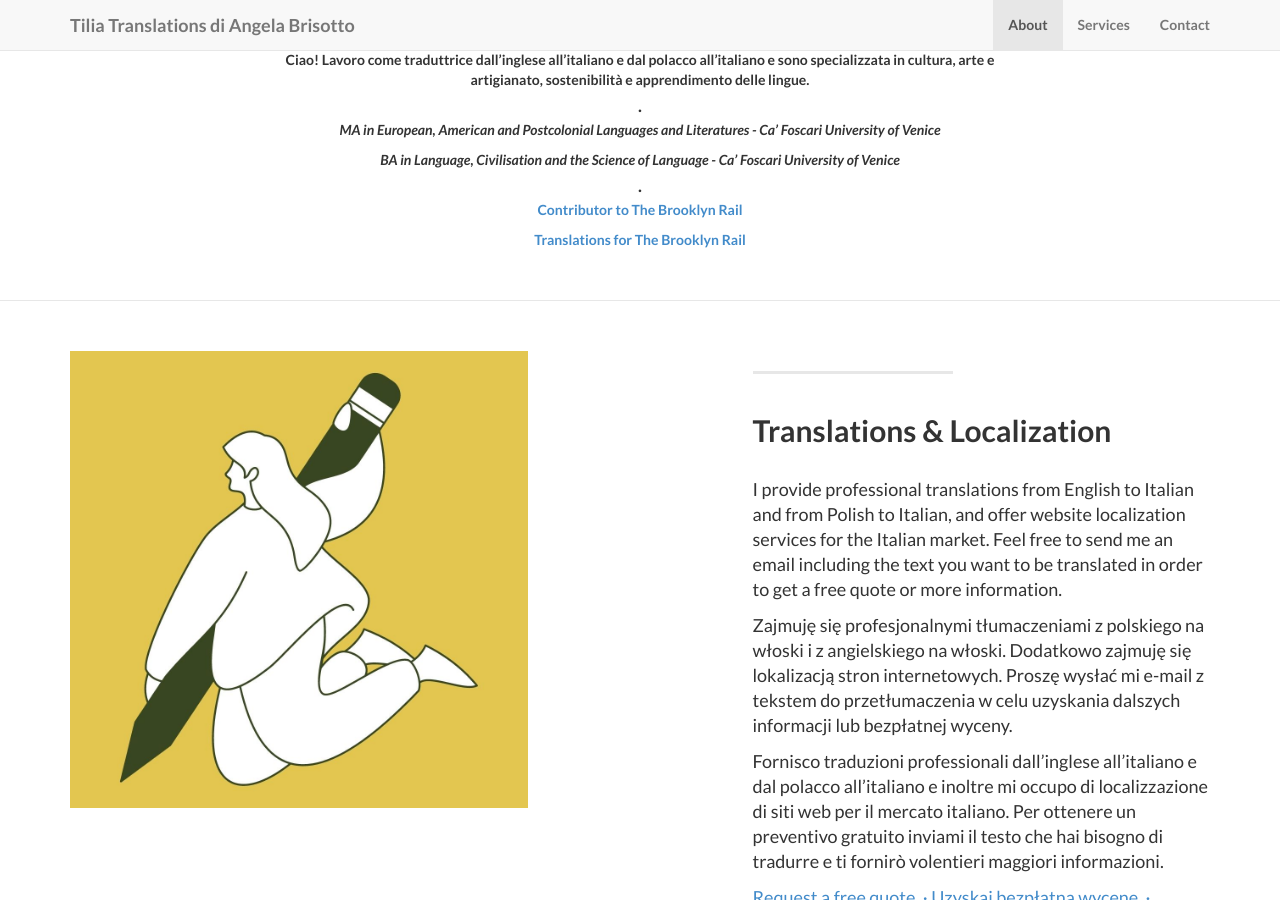
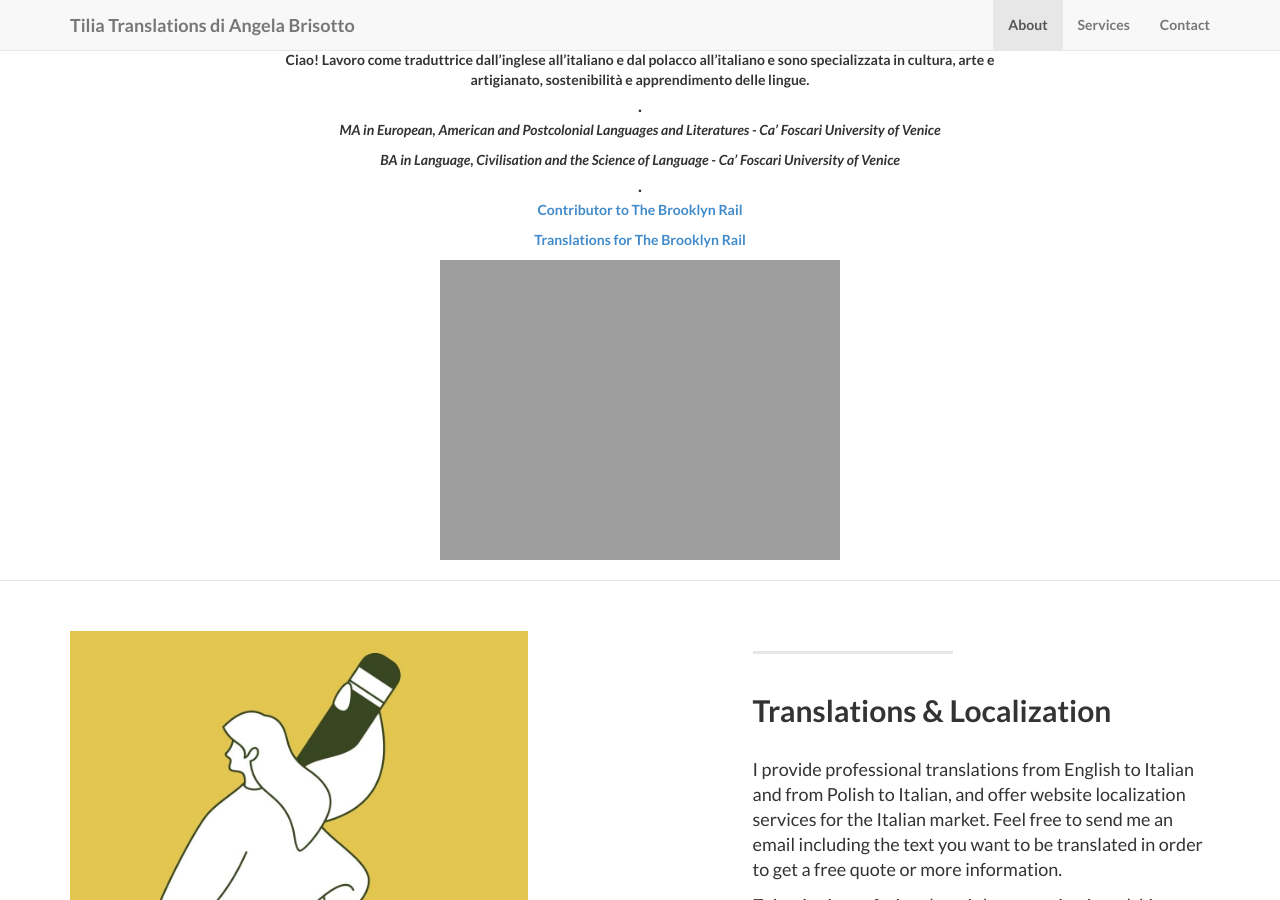
Before and after one commit to angelatiliatranslations/tiliatranslations.github.io, a Jekyll site: the page built from index.html, in a window 1280 px wide and 900 px high, scrolled down 977 px. Built offline with Jekyll 4.4.1, drawn with Linux system fonts in a browser that asks for light colours.

Commit message:
Prova inserimento immagine
prova inserimento immagine "about me" seguendo il seguente metodo

tiliatranslations.github.io/img/about me.jpg

```diff
--- a/_includes/about.html
+++ b/_includes/about.html
@@ -27,6 +27,7 @@
                     <a href="https://brooklynrail.org/2021/07/art/Giuseppe-Penone-with-Francesca-Pietropaolo-and-Alexis-Dahan">Translations for The Brooklyn Rail</a>
                 </p>
 
+                <img src=”https://tiliatranslations.github.io/img/about me.jpg” align=”center” />
 
                 <br>
 
```
